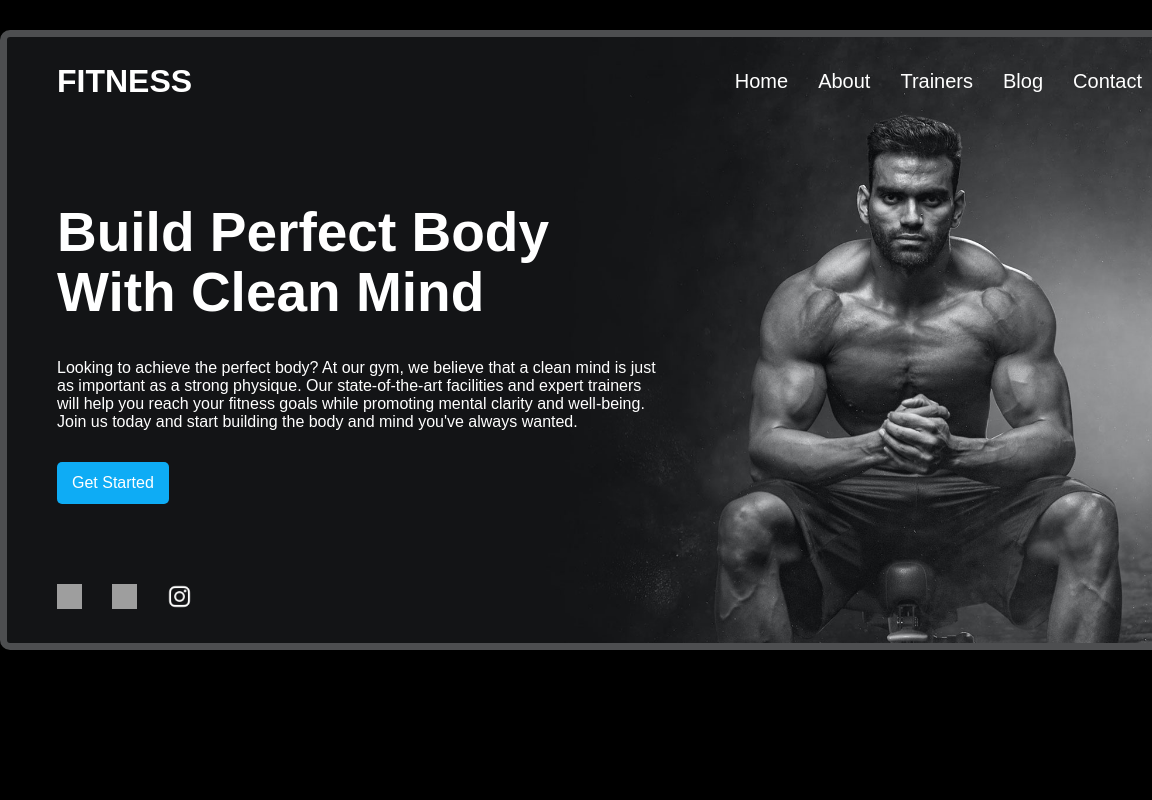
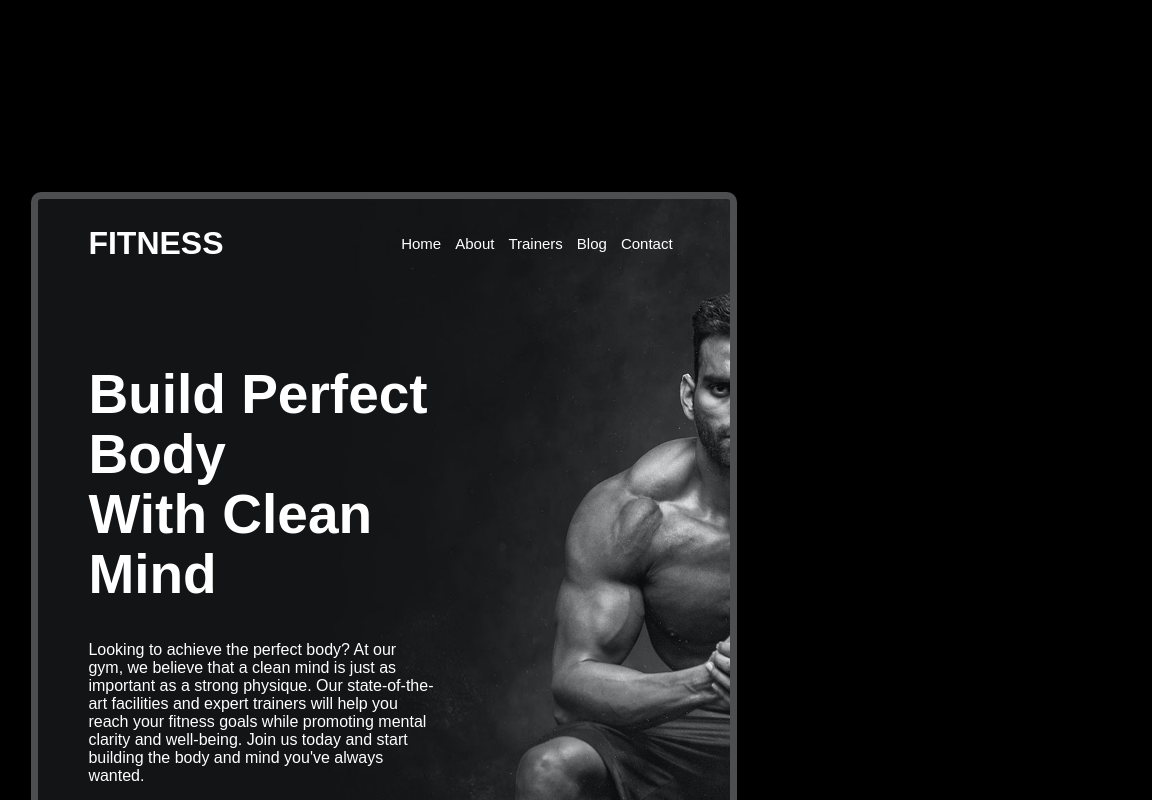
Before and after one commit to rasel-gannicus/Gym-Website-With-React-Firebase, a React (Create React App) app: page / in a window 768 px wide. Shown: the top 800 px of the page, 1152 px wide, since content can reach past the window. Built offline with nearby package versions, Linux system fonts and the light colour scheme; grey boxes are pictures that could not be loaded.

Commit message:
menu done

```diff
--- a/src/Pages/Header/Header.css
+++ b/src/Pages/Header/Header.css
@@ -27,7 +27,7 @@
   border-radius: 10px;
   padding: 0 25px;
   background: black;
-  border: 2px solid #4D4E50;
+  border: 2px solid #0EACF5;
 }
 .header-left{
     text-transform: uppercase;
@@ -68,7 +68,7 @@ For mobile:
       background-position: center  !important;
       margin-top: 25%;
   }
-  .header-nav{
+  .header-nav, .header-nav.sticky{
     display: flex;
     justify-content: space-between;
     align-items: center;
@@ -78,6 +78,7 @@ For mobile:
     top: 0;
     left: 0;
     width: 100%;
+    border: none;
 }
   .header-left{
     margin-left: 5%;
@@ -138,9 +139,39 @@ For mobile:
   /*---------------------------------------------------
   For ipads, tablet:
   ---------------------------------------------------*/
-  @media only screen and (min-width:481px) and (max-width:768px) {}
+  @media only screen and (min-width:481px) and (max-width:768px) {
+    .full-header{
+      width:90% !important;
+      margin: 30px auto;
+      min-height: 600px;
+      background-position: center  !important;
+      margin-top: 25%;
+  }
+  .header-right a{
+    text-decoration: none;
+    font-size: 15px;
+    font-weight: 500;
+    margin: 0 7px;
+    color: white;
+}
+  }
 
   /*-----------------------------------------
    For Small screen, laptop:
   -----------------------------------------*/
-  @media only screen and (min-width:769px) and (max-width:1024px) {}
+  @media only screen and (min-width:769px) and (max-width:1024px) {
+    .full-header{
+      width:90% !important;
+      margin: 30px auto;
+      min-height: 600px;
+      background-position: center  !important;
+      margin-top: 25%;
+  }
+  .header-right a{
+    text-decoration: none;
+    font-size: 15px;
+    font-weight: 500;
+    margin: 0 7px;
+    color: white;
+}
+  }
--- a/src/Pages/Header/Header.js
+++ b/src/Pages/Header/Header.js
@@ -27,6 +27,7 @@ const Header = () => {
         const nav = document.querySelector('.banner-details h1');
         // const banner = document.querySelector('.header-nav');
 
+        if (window.innerWidth > 768) {
             function handleScroll() {
                 if (window.scrollY > nav.offsetHeight) {
                     setIsSticky(true);
@@ -38,6 +39,7 @@ const Header = () => {
             window.addEventListener('scroll', handleScroll);
             return () => {
                 window.removeEventListener('scroll', handleScroll);
+            }
         }
 
     }, [])
```
Lines whose indentation alone changed are shown as unchanged.
